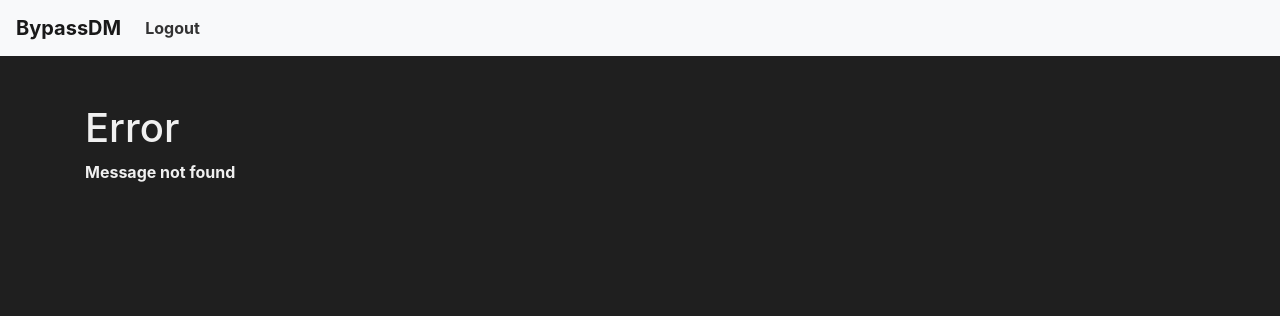
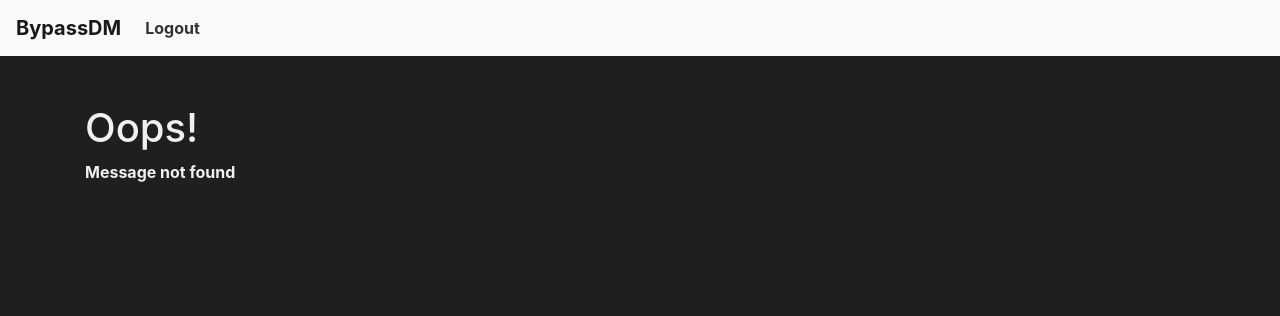
Before and after one commit to messaging-tool/Bypass, a Django app: page /BypassDM_V1/private_message/1/ in a window 1280 px wide. Shown: the top 316 px of the page. Run offline with Django 4.2, Linux system fonts and the light colour scheme; the visitor is signed in with stand-in values (Sample User, id 1); data that the repository does not hold is empty; some libraries are stand-ins or nearby versions.

Commit message:
Update error.html

```diff
--- a/BypassDM_V1/templates/BypassDM_V1/error.html
+++ b/BypassDM_V1/templates/BypassDM_V1/error.html
@@ -1,6 +1,6 @@
 {% extends 'BypassDM_V1/base.html' %}
 
 {% block content %}
-  <h1>Error</h1>
+  <h1>Oops!</h1>
   <p>{{ error_message }}</p>
 {% endblock %}
```
